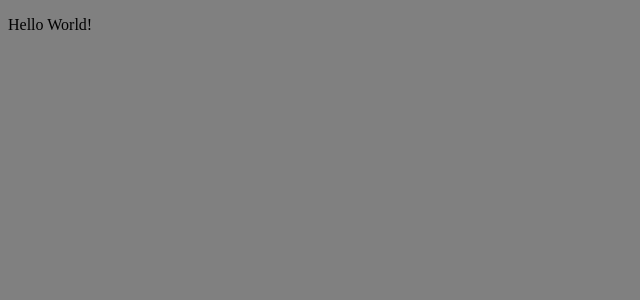
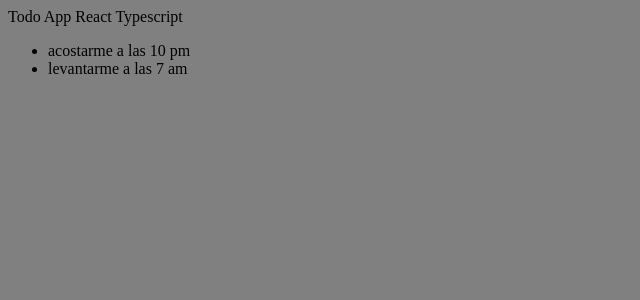
Before and after one commit to mistermaxis/todo-app-react-ts, a React (Vite) app: page / in a window 1280 px wide. Shown: the top 300 px of the page, without its empty margins (0-640 px from the left). Built offline with nearby package versions, Linux system fonts and the light colour scheme.

Commit message:
Create TodoList component

```diff
--- a/src/App.css
+++ b/src/App.css
@@ -1,8 +1,5 @@
 :root {
   background-color: grey;
-}
-
-.unselectable {
   user-select: none;
   -moz-user-select: none;
   -khtml-user-select: none;
--- a/src/App.tsx
+++ b/src/App.tsx
@@ -1,8 +1,26 @@
+import { TodoList } from "./components/TodoList";
 import "./App.css";
+
+const todos = [
+  {
+    id: '1',
+    title: 'acostarme a las 10 pm',
+    completed: false,
+  },
+
+  {
+    id: '2',
+    title: 'levantarme a las 7 am',
+    completed: false,
+  }
+]
 
 const App = () : JSX.Element => {
   return (
-    <p className="unselectable">Hello World!</p>
+    <div>
+      <header>Todo App React Typescript</header>
+      <TodoList todos={todos}></TodoList>
+    </div>
   )
 }
 
--- /dev/null
+++ b/src/components/TodoList.tsx
@@ -0,0 +1,19 @@
+interface Todo {
+  id: string,
+  title: string,
+  completed: boolean
+}
+
+type Todos = Array<Todo>
+
+interface Props {
+  todos: Todos
+}
+
+export const TodoList: React.FC<Props> = ({todos}) => {
+  return (
+    <ul>
+      {todos.map((e) => {return <li key={e.id}>{e.title}</li>})}
+    </ul>
+  )
+}
```
